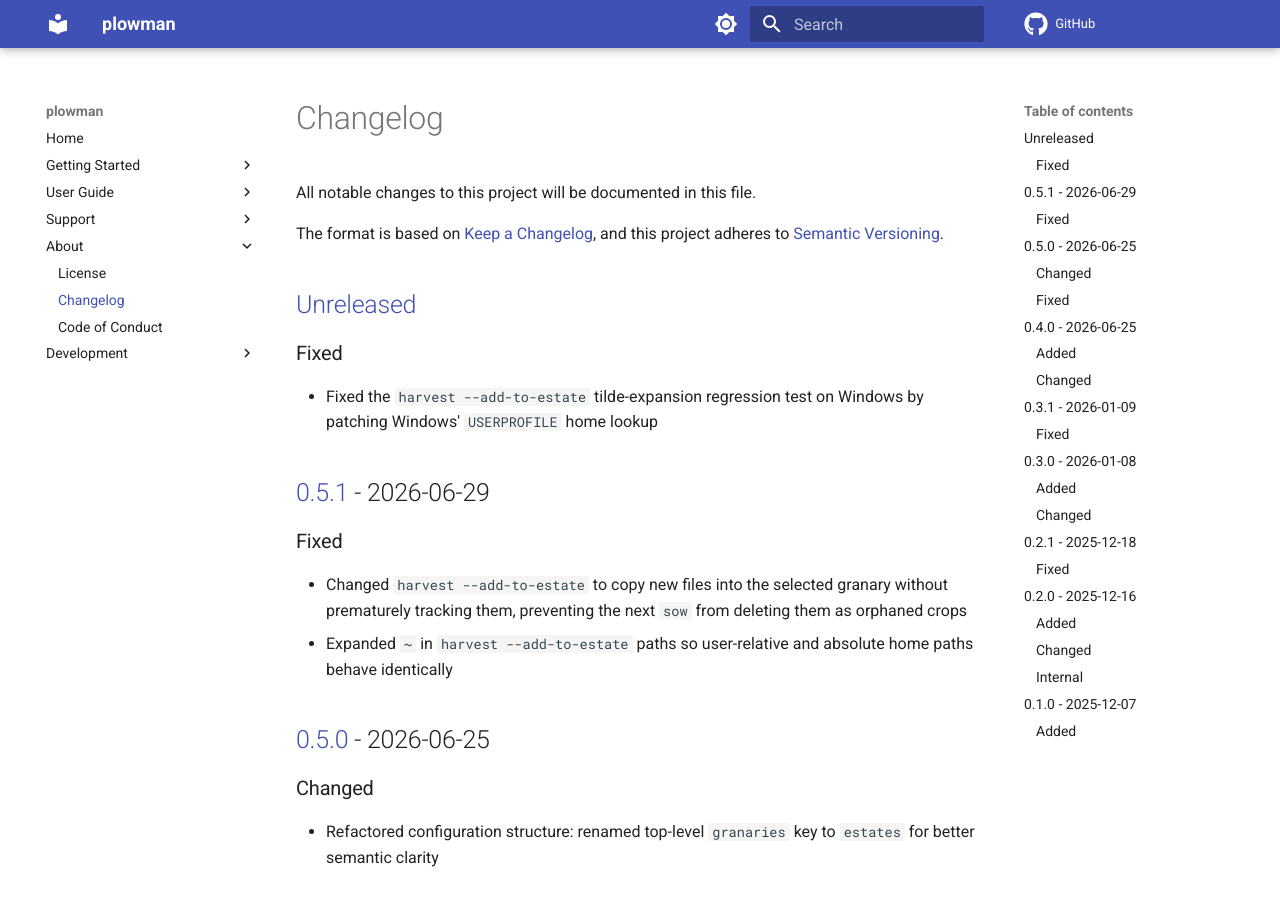
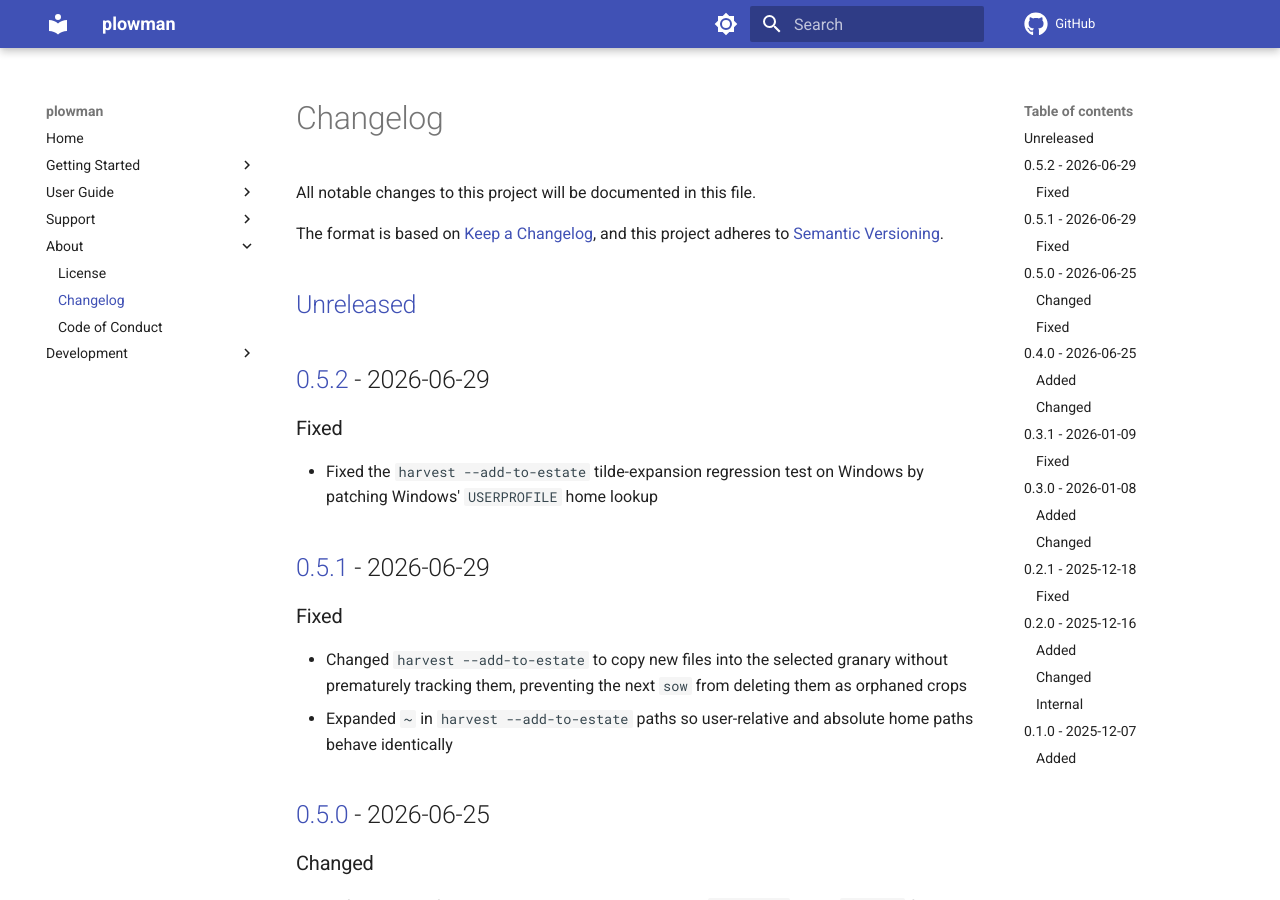
Before and after one commit to spapanik/plowman, an MkDocs documentation site: the page built from docs/CHANGELOG.md, in a window 1280 px wide and 900 px high. Built offline with MkDocs 1.6.1 and Material for MkDocs 9.7.7, drawn with Linux system fonts in a browser that asks for light colours; comment, search, counter and statistics services are not loaded.

Commit message:
🚀 Bump version

```diff
--- a/docs/CHANGELOG.md
+++ b/docs/CHANGELOG.md
@@ -5,6 +5,8 @@ All notable changes to this project will be documented in this file.
 The format is based on [Keep a Changelog], and this project adheres to [Semantic Versioning].
 
 ## [Unreleased]
+
+## [0.5.2] - 2026-06-29
 
 ### Fixed
 
@@ -37,7 +39,6 @@ The format is based on [Keep a Changelog], and this project adheres to [Semantic
 ### Changed
 
 - Exposed `get_crops_by_estate()` public method in Estate class
-
 
 ## [0.3.1] - 2026-01-09
 
@@ -97,7 +98,8 @@ The format is based on [Keep a Changelog], and this project adheres to [Semantic
 
 [Keep a Changelog]: https://keepachangelog.com/en/1.1.0/
 [Semantic Versioning]: https://semver.org/spec/v2.0.0.html
-[Unreleased]: https://github.com/spapanik/plowman/compare/v0.5.1...main
+[Unreleased]: https://github.com/spapanik/plowman/compare/v0.5.2...main
+[0.5.2]: https://github.com/spapanik/plowman/compare/v0.5.1...v0.5.2
 [0.5.1]: https://github.com/spapanik/plowman/compare/v0.5.0...v0.5.1
 [0.5.0]: https://github.com/spapanik/plowman/compare/v0.4.0...v0.5.0
 [0.4.0]: https://github.com/spapanik/plowman/compare/v0.3.1...v0.4.0
--- a/pyproject.toml
+++ b/pyproject.toml
@@ -6,7 +6,7 @@ build-backend = "uv_build"
 
 [project]
 name = "plowman"
-version = "0.5.1"
+version = "0.5.2"
 
 authors = [
     { name = "Stephanos Kuma", email = "stephanos@kuma.ai" },
```
